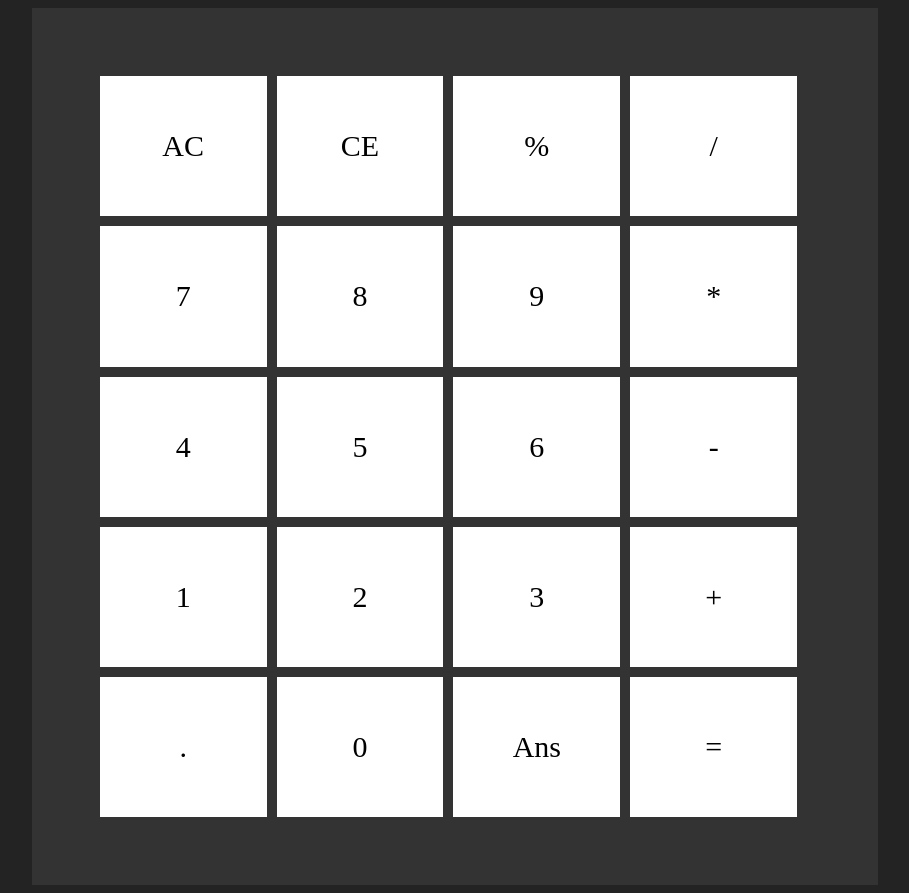
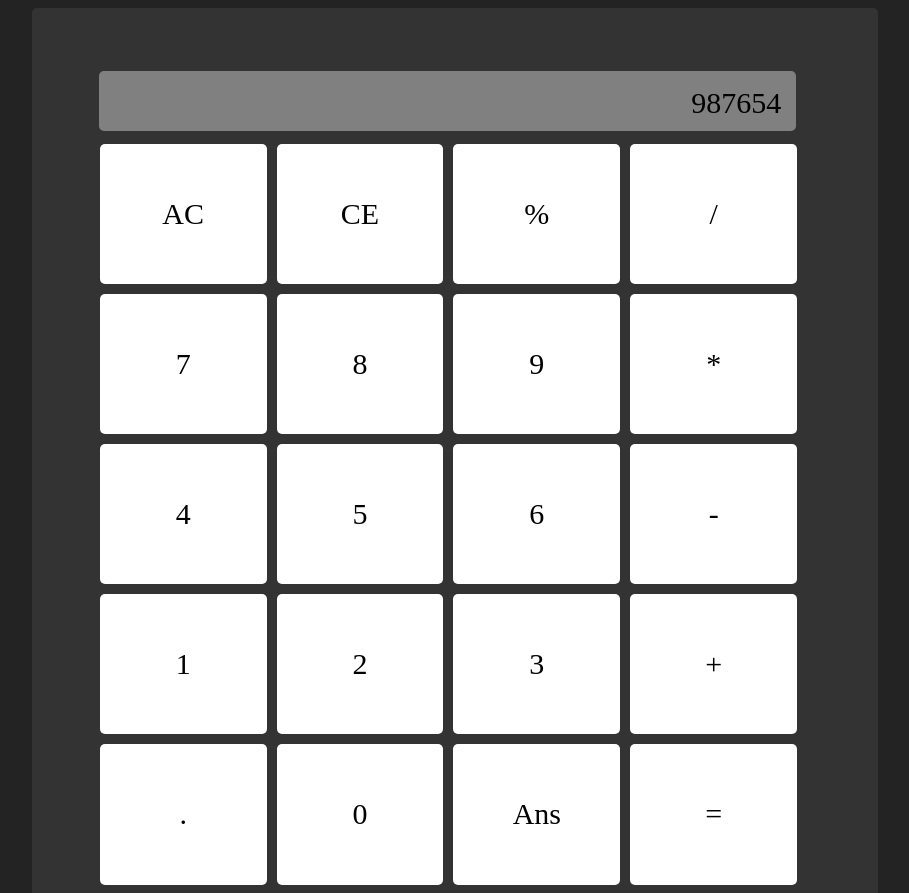
Before and after one commit to raavin/calculator, a plain HTML site: page index.html in a window 1280 px wide. Shown: the top 893 px of the page, without its empty margins (185-1094 px from the left). Drawn offline with Linux system fonts and the light colour scheme.

Commit message:
added output. Not happy with hackish css

```diff
--- a/index.html
+++ b/index.html
@@ -8,6 +8,10 @@
 </head>
 <body>
 <div class="container">
+	<div class="result-box">
+		<div class="result-output">987654</div>
+	</div>
+	<div>
 		<div class="button">AC</div>
 		<div class="button">CE</div>
 		<div class="button">%</div>
@@ -31,5 +35,7 @@
 		<div style="display: block; clear: both;"></div>
 	</div>
 
+</div>
+
 </body>
 </html>
--- a/style.css
+++ b/style.css
@@ -8,6 +8,7 @@ body{
 
     margin: 0 auto; /*Centre div*/
     padding: 5% 2% 5% 5%;
+    border-radius: 5px;
 }
 
 .button{
@@ -19,4 +20,22 @@ body{
     padding: 7% 1% 7% 1%;
     text-align: center;
     font-size: 30px;
-};
+    border-radius: 5px;
+}
+
+.result-box{
+	background-color: gray;
+	width: 92%;
+	height: 60px;
+	margin-left: .5%;
+	margin-bottom: 1%;
+	border-radius: 5px;
+}
+
+.result-output{
+	text-align: right;
+	position: relative;
+	bottom: -15px;
+	right: 15px;
+	font-size: 30px;
+}
```
Lines whose indentation alone changed are shown as unchanged.
